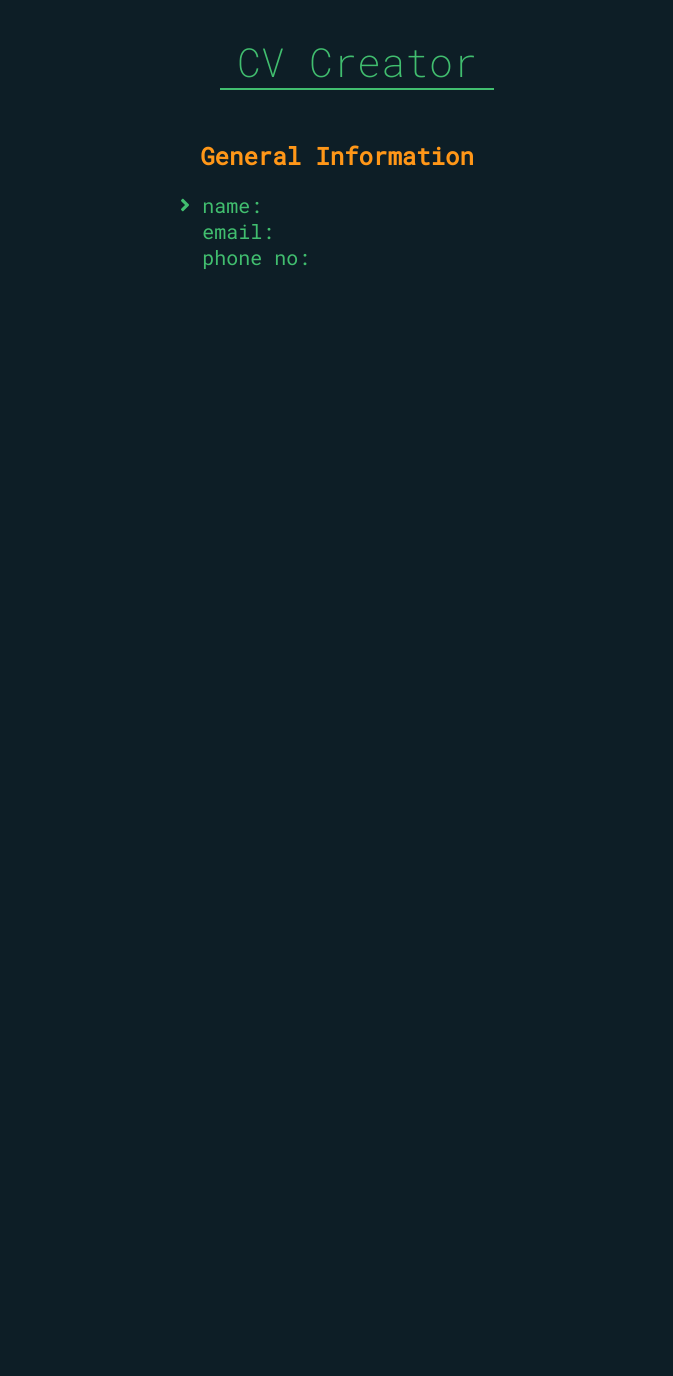
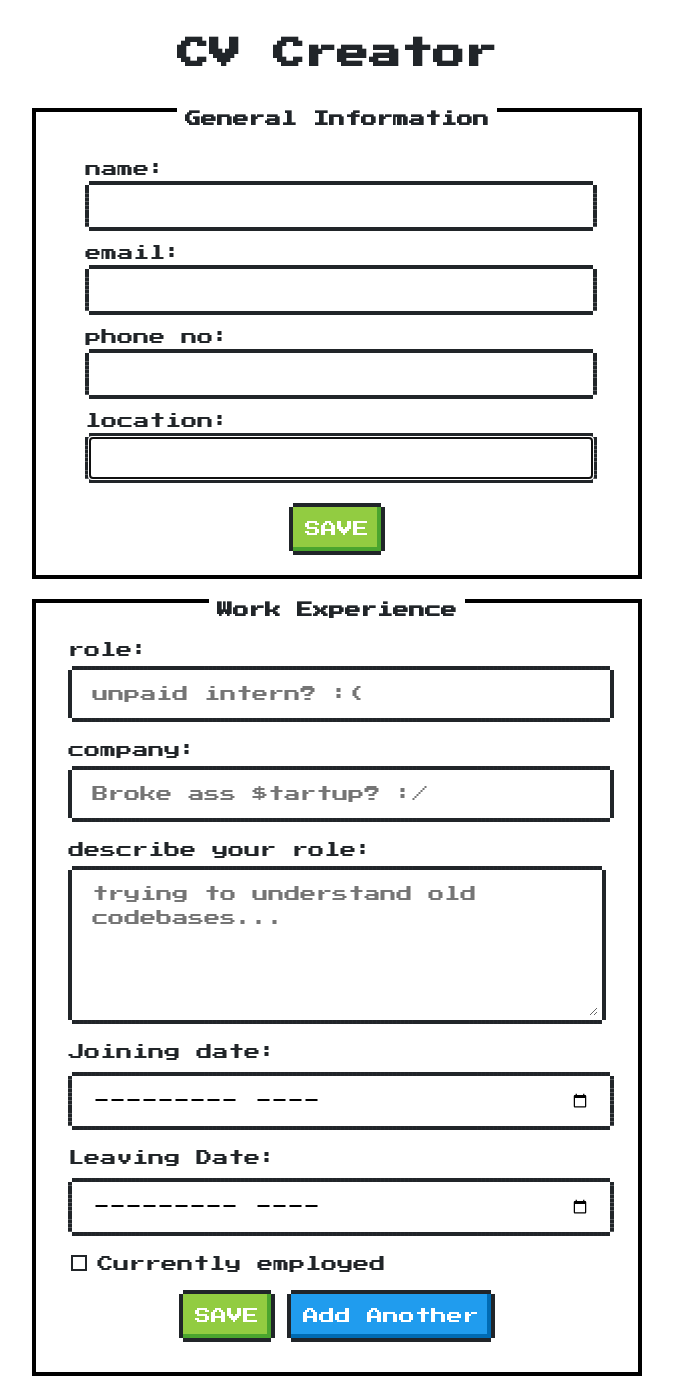
Before and after one commit to babu-akhil/cv-creator, a React (Create React App) app: page / in a window 1280 px wide. Shown: the whole page, without its empty margins (303-976 px from the left). Before the commit the page ends 800 px from the top, so only its background shows below. Built offline with nearby package versions, Linux system fonts and the light colour scheme.

Commit message:
generalinfo save fns and work experience edit render

```diff
--- a/package.json
+++ b/package.json
@@ -11,6 +11,7 @@
     "@testing-library/react": "^11.2.7",
     "@testing-library/user-event": "^12.8.3",
     "babel-plugin-macros": "^3.1.0",
+    "nes.css": "^2.3.0",
     "react": "^17.0.2",
     "react-dom": "^17.0.2",
     "react-scripts": "4.0.3",
--- a/src/App.js
+++ b/src/App.js
@@ -1,31 +1,146 @@
 import React, {Component} from "react";
-import { FontAwesomeIcon } from '../node_modules/@fortawesome/react-fontawesome'
-import { faAngleRight } from '../node_modules/@fortawesome/free-solid-svg-icons'
+
 
 
 class GeneralInfo extends Component {
 
+  constructor(props) {
+    super(props)
+    this.state = {mode: 'edit', name: '', email: '', phone: '', location: ''}
+    this.handleKeyDown = this.handleKeyDown.bind(this)
+    this.handleChange = this.handleChange.bind(this)
+    this.handleSave = this.handleSave.bind(this)
+  }
+
+  componentDidMount() {
+    this.Input.focus();
+  }
+
+  handleKeyDown(event) {
+    console.log(event.key)
+    if(event.key == 'Enter')
+    {
+      const form = event.target.form;
+      const index = Array.prototype.indexOf.call(form, event.target);
+
+      if(form.elements[index+1])
+        {
+        form.elements[index + 1].focus();
+        }
+      else {this.setState({mode: 'view'});
+            console.log(this.state)}
+    }
+  }
+
+  handleChange(event) {
+    if(event.target.id =='nameInput') { this.setState({name: event.target.value})}
+
+    if(event.target.id =='emailInput') { this.setState({email: event.target.value})}
+
+    if(event.target.id =='phoneInput') { this.setState({phone: event.target.value})}
+
+    if(event.target.id =='locationInput') { this.setState({location: event.target.value})}
+  }
+
+
+  handleSave(event) {
+    this.setState({mode: 'view'})
+  }
+
   render() {
+    if (this.state.mode == 'view') {
       return (
-      <div id = 'GeneralInfo'>
-        <h2>General Information</h2>
+        <div id = 'GeneralInfo' className = 'view' className = 'nes-container with-title'>
+          <h2 className = 'title'>General Information</h2>
+          <form>
           <ul>
-          <li><FontAwesomeIcon icon={faAngleRight} id='name' className = 'visible'/> name: </li>
-          <li><FontAwesomeIcon icon={faAngleRight} id='email' className = 'hidden'/> email: </li>
-          <li><FontAwesomeIcon icon={faAngleRight} id='phone' className = 'hidden'/> phone no: </li>
+            <li>name: {this.state.name}</li>
+            <li>email: {this.state.email}</li>
+            <li>phone no: {this.state.phone}</li>
+            <li>location: {this.state.location}</li>
             </ul>
+          </form>
         </div>
       )
     }
 
+    else if(this.state.mode == 'edit') {
+      return (
+        <div id = 'GeneralInfo' className = 'edit' className = 'nes-container with-title'>
+          <h2 className = 'title'>General Information</h2>
+          <form>
+          <ul>
+            <li>name:
+              <input type = 'text' id = 'nameInput' ref ={(input) => {this.Input = input;}} onKeyDown = {this.handleKeyDown} onChange = {this.handleChange} className = 'nes-input'></input>
+            </li>
+            <li>email:
+            <input type = 'email' id = 'emailInput' ref ={(input) => {this.Input = input;}} onKeyDown = {this.handleKeyDown} onChange = {this.handleChange} className = 'nes-input'></input>
+            </li>
+            <li>phone no:
+            <input type = 'text' id = 'phoneInput' ref ={(input) => {this.Input = input;}} onKeyDown = {this.handleKeyDown} onChange = {this.handleChange} className = 'nes-input'></input>
+            </li>
+            <li>location:
+            <input type = 'text' id = 'locationInput' ref ={(input) => {this.Input = input;}} onKeyDown = {this.handleKeyDown} onChange = {this.handleChange} className = 'nes-input'></input>
+            </li>
+          </ul>
+          </form>
+          <button id = 'savebtn' onClick = {this.handleSave} className = 'nes-btn is-success'>SAVE</button>
+        </div>
+      )
+    }
+  }
 }
 
 class WorkExperience extends Component {
+  constructor(props) {
+    super(props)
+    this.state = {items: [], input: {position: '', company :'', description: '', duration: ''}, mode: 'edit'}
+  }
+
+
+
+
   render() {
-    return
+
+    if (this.state.mode =='edit') {
+      return (
+        <div id = 'WorkExperience' className = 'nes-container with-title'>
+          <h2 className = 'title'>Work Experience</h2>
+          <div className = "nes-field">
+            <label htmlFor ="role">role: </label>
+            <input type = "text" id = "roleInput" className = "nes-input" placeholder="unpaid intern? :(" name='role'></input>
+          </div>
+          <div className = "nes-field">
+            <label htmlFor = 'company'>company: </label>
+            <input type = "text" id = "companyInput" className = "nes-input" placeholder="Broke ass $tartup? :/" name='company'></input>
+          </div>
+          <div className = "nes-field">
+            <label htmlFor = 'description'>describe your role: </label>
+            <textarea id = "descriptionInput" rows = '5' className = "nes-textarea" name = 'description' placeholder="trying to understand old codebases..."></textarea>
+          </div>
+            <div id = 'startDate'>
+              <label htmlFor = 'startDate'>Joining date: </label>
+              <input type = 'month' className = 'nes-input' name = 'startDate' id = 'startDateInput'></input>
+            </div>
+            <div id = 'endDate'>
+              <label htmlFor = 'endDate'>Leaving Date: </label>
+              <input type = 'month' className = 'nes-input' name = 'endDate' id = 'endDateInput'></input>
+            </div>
+            <div className = 'nes-field'>
+              <label>
+                <input type = "checkbox" className = "nes-checkbox" id = 'currentWork'></input>
+                <span>Currently employed</span>
+              </label>
+            </div>
+            <div className = 'buttons'>
+              <button id = 'savebtn' onClick = {this.handleSave} className = 'nes-btn is-success'>SAVE</button>
+              <button id = 'addbtn' onClick = {this.handleAdd} className = 'nes-btn is-primary'>Add Another</button>
+            </div>
+        </div>
+      )
     }
   }
-
+}
 
 
 
@@ -37,6 +152,7 @@ function App() {
     <div id = 'title'>
       <h1> CV Creator</h1>
       <GeneralInfo />
+      <WorkExperience />
     </div>
   )
 }
--- a/src/index.css
+++ b/src/index.css
@@ -1,42 +1,61 @@
-@import url('https://fonts.googleapis.com/css2?family=Roboto+Mono:wght@200;400&display=swap');
+@import url('https://fonts.googleapis.com/css2?family=Press+Start+2P&display=swap');
 
 body {
-  font-family: 'Roboto Mono', monospace;
-  background-color: #0d1e26;
-  color:#41be6f;
   display: flex;
   flex-direction: column;
   align-items: center;
 }
 
-#title h1{
-  margin-left: 40px;
+h1 {
+  margin-top: 30px;
   text-align: center;
-  font-weight: 200;
-  font-size: 40px;
-  border-bottom: 2px solid;
-}
-
-h2 {
-  color: #ff9718;
 }
 
 #GeneralInfo {
-  margin: 50px 20px;
-
+  margin-top: 30px;
+  margin-bottom: 20px;
+  font-family: 'Press Start 2P', cursive;
+  display:flex;
+  flex-direction: column;
+  align-items: center;
 }
 
 #GeneralInfo ul {
   list-style: none;
-  font-size: 20px;
+  margin: 0px 0px 20px 0px;
   padding: 0px;
-  margin-left: -20px;
 }
 
-.hidden {
-  visibility: hidden;
+#GeneralInfo ul li {
+  margin: 10px;
 }
 
-.visible {
-  visibility: visible;
+#GeneralInfo input {
+  padding: 5px;
+  width: 100%;
 }
+
+#WorkExperience {
+  display: flex;
+  flex-direction: column;
+  align-items: center;
+}
+
+#WorkExperience .nes-field {
+  width: 100%
+}
+
+#WorkExperience .nes-input {
+  margin-bottom: 20px;
+  width: 100%
+}
+
+
+#WorkExperience .nes-field textarea{
+  height: 150px;
+  margin-bottom: 20px;
+}
+
+.buttons button {
+  margin: 10px;
+}
--- a/src/index.js
+++ b/src/index.js
@@ -1,5 +1,6 @@
 import React from 'react';
 import ReactDOM from 'react-dom';
+import "nes.css/css/nes.min.css";
 import './index.css';
 import App from './App';
 
```
Also changed, not shown: src/kongtext.ttf (added), 1 other file (tests, documents, lock files or other folders). Lines whose indentation alone changed are shown as unchanged.
